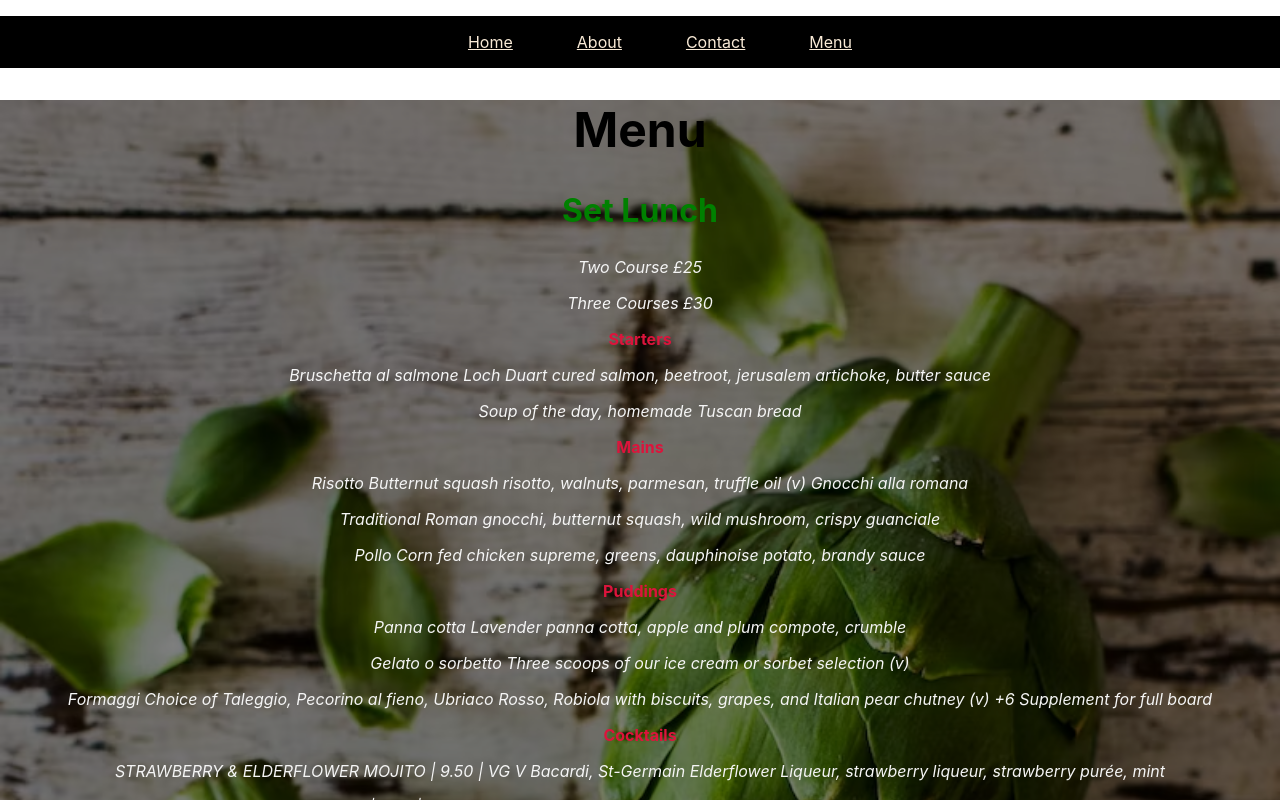
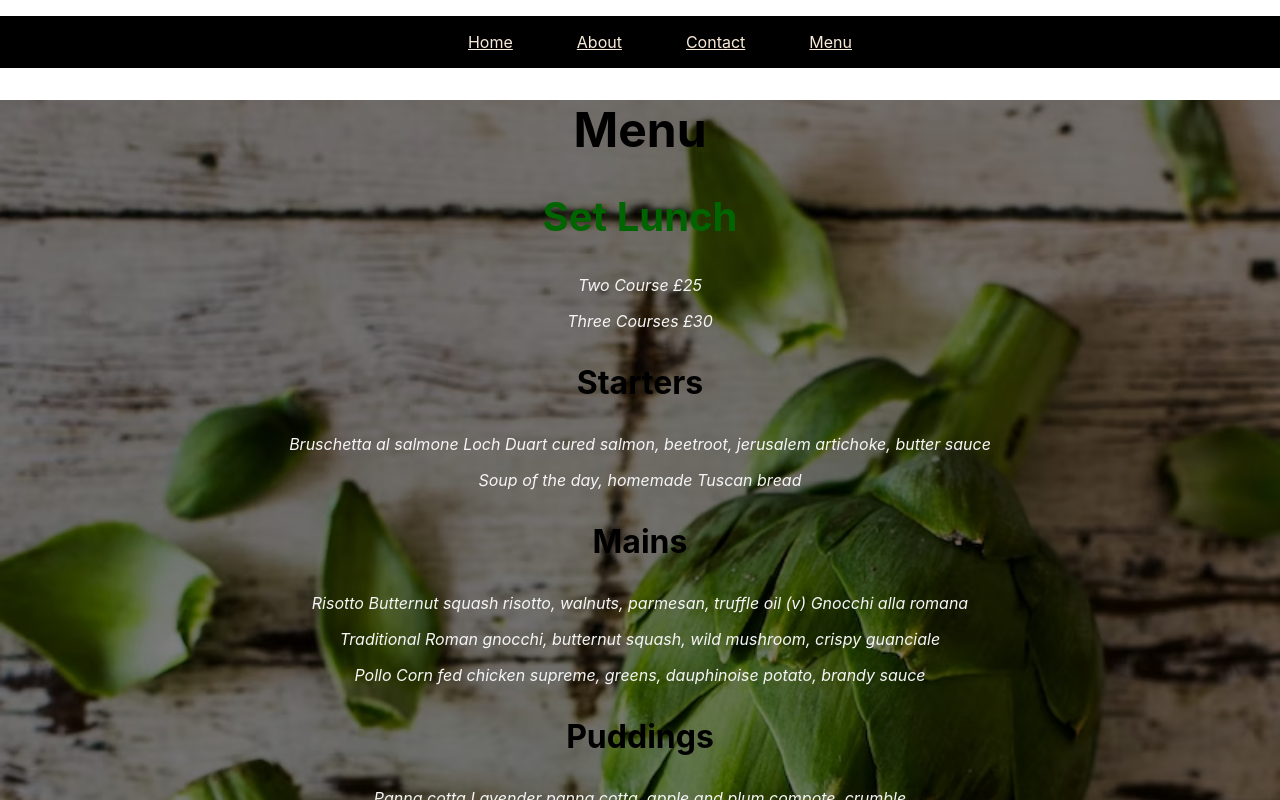
Before and after one commit to lisabath/multipage-react-app, a React (Create React App) app: page /menu in a window 1280 px wide. Shown: the top 800 px of the page. Built offline with nearby package versions, Linux system fonts and the light colour scheme.

Commit message:
Update App.css

```diff
--- a/src/App.css
+++ b/src/App.css
@@ -35,13 +35,13 @@
 
 
   }.menu h2{
-    font-size: 2rem;
-    color: green;
+    font-size: 2.5rem;
+    color: darkgreen;
 
   }
   .menu h3{
-    font-size: 1rem;
-    color: crimson;
+    font-size: 2rem;
+    color: black;
   }
 
   .menu p {
```
